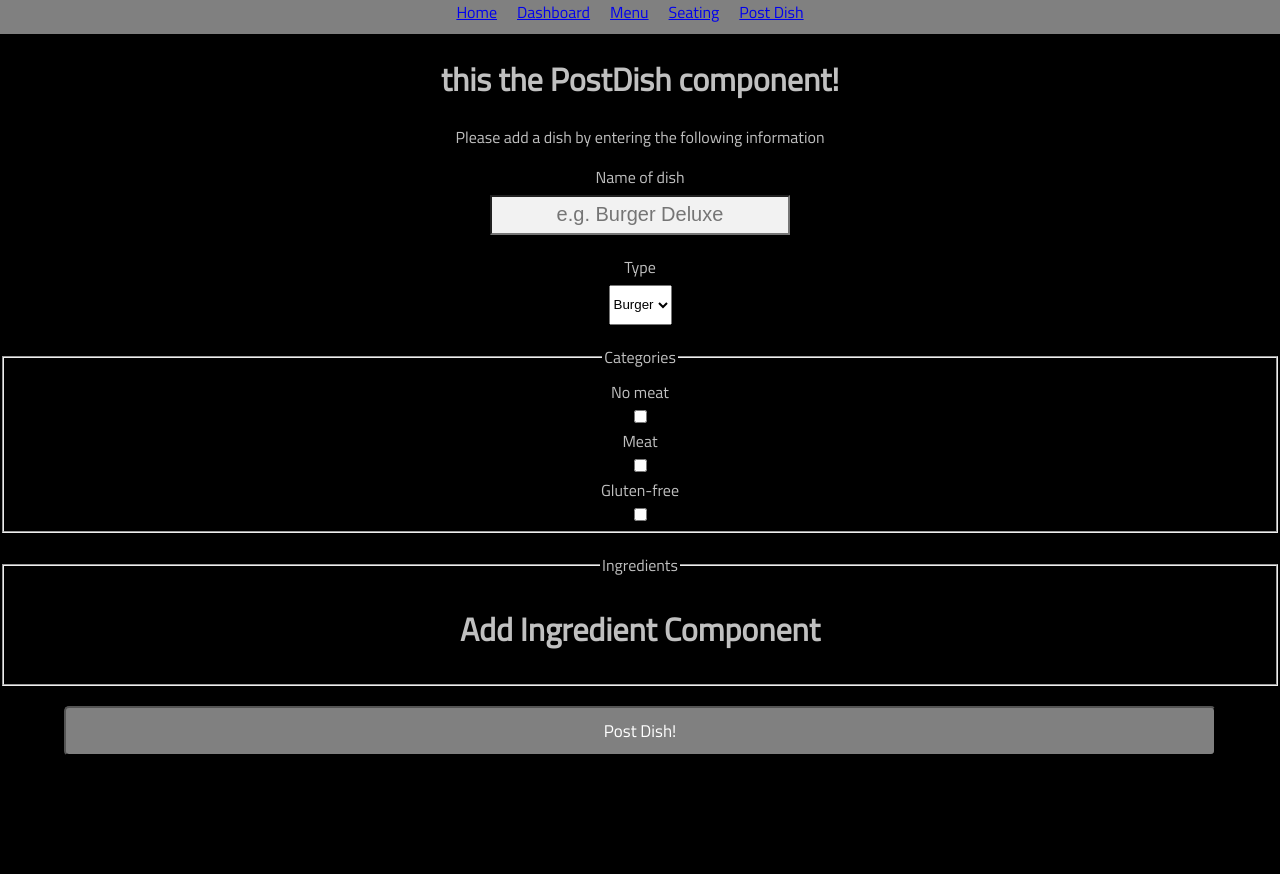
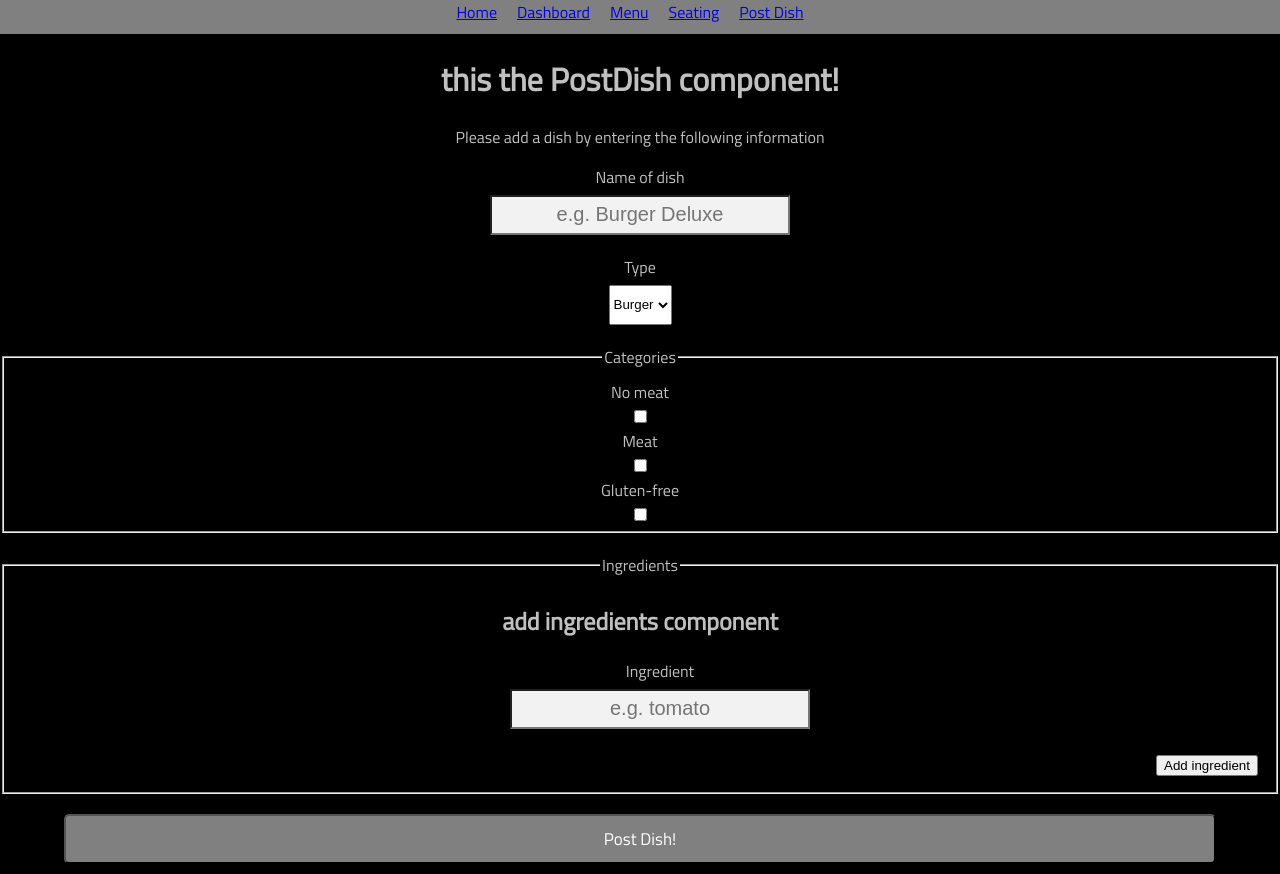
Before and after one commit to jorgerodriguez434/chef-app-client, a React app: page /post-dish in a window 1280 px wide. Before the commit the page ends 800 px from the top, so only its background shows below. Built offline with nearby package versions, Linux system fonts and the light colour scheme; no server answers.

Commit message:
display multiple ingredients on addIngredient button

```diff
--- a/src/components/add-ingredient.js
+++ b/src/components/add-ingredient.js
@@ -1,12 +1,45 @@
 import React from "react";
-export default class AddIngredient extends React.Component {
-        render() {
-            return (
-                <div>
+//import InputIngredients from "./input-ingredients"
 
-                    <h1>Add Ingredient Component </h1>
-                </div>
-            );
-        }
+export default class AddIngredients extends React.Component {
+  constructor() {
+    super();
+    this.state = {
+      ingredients: ["tomato"]
+    };
+    this.inputRef = React.createRef();
+  }
+  addIngredient= () => {
+   const ingredient = this.inputRef.current.value;
+    this.setState({
+      ingredients: [...this.state.ingredients, ingredient]
+    });
 
+  };
+  render() {
+    return (
+
+        <div>
+            <h2> add ingredients component </h2>
+            <ul>
+      {" "}
+      {this.state.ingredients.map((ingredient, index) => {
+        return (
+          <li key={index}>
+            <label htmlFor="ingredient">Ingredient</label>
+            <input
+              className="input my-text"
+              type="text"
+              ref={this.inputRef}
+              placeholder="e.g. tomato"
+            />
+          </li>
+        );
+      })}{" "}
+    </ul>
+
+<button className="ingredient-button" type="button" onClick={this.addIngredient}> Add ingredient</button>
+        </div>
+    );
+  }
 }
--- /dev/null
+++ b/src/components/input-ingredients.js
@@ -0,0 +1,22 @@
+import React from "react";
+
+  const InputIngredients = props => (
+    <ul>
+      {" "}
+      {props.ingredients.map((ingredient, index) => {
+        return (
+          <li key={index}>
+            <label htmlFor="ingredient">Ingredient</label>
+            <input
+              className="input my-text"
+              type="text"
+              ref={props.ref}
+              placeholder="e.g. tomato"
+            />
+          </li>
+        );
+      })}{" "}
+    </ul>
+  );
+
+  export default InputIngredients;
--- a/src/components/post-dish.js
+++ b/src/components/post-dish.js
@@ -1,27 +1,28 @@
 import React from "react";
-import AddIngredient from "./add-ingredient";
+import AddIngredients from "./add-ingredient";
+//import Ingredients from "./ingredients";
 
 export default class PostDish extends React.Component {
   constructor() {
     super();
     this.state = {
-      display: "landing"
+      display: "landing",
+      ingredients:[]
     };
   }
 
   onSubmit = () => {
-    console.log("clicked!");
     this.setState({
       display: "hello world"
     });
   };
 
   goBack = () => {
-    console.log("clicked!");
     this.setState({
       display: "landing"
     });
   };
+
 
   render = () => {
     if (this.state.display === "landing") {
@@ -75,7 +76,8 @@ export default class PostDish extends React.Component {
 
             <fieldset>
               <legend> Ingredients </legend>
-              <AddIngredient/>
+              <AddIngredients/>
+
               {/*
                 redux-trell directory is what i need
                 I need to use redux: actions, reducers, store
@@ -93,7 +95,7 @@ export default class PostDish extends React.Component {
                 I need this action to be handled by a reducer
                 My end goal is to have something that looks like this:
 
-
+<button className="ingredient-button" type="button" onClick={this.addIngredient}> Add ingredient</button>
 export const ADD_INGREDIENT = "ADD_INGREDIENT";
 export const addIngredient = ingredient => ({
   type: ADD_INGREDIENT,
--- a/src/index.css
+++ b/src/index.css
@@ -127,7 +127,9 @@ li {
 .ingredient-button{
   float:right;
 }
-
+.center{
+  text-align: center;
+}
 /* Non-mobile */
 @media only screen and (min-width: 740px) {
   img {
```
Also changed, not shown: src/components/ingredients.js (+0 -13 lines).
